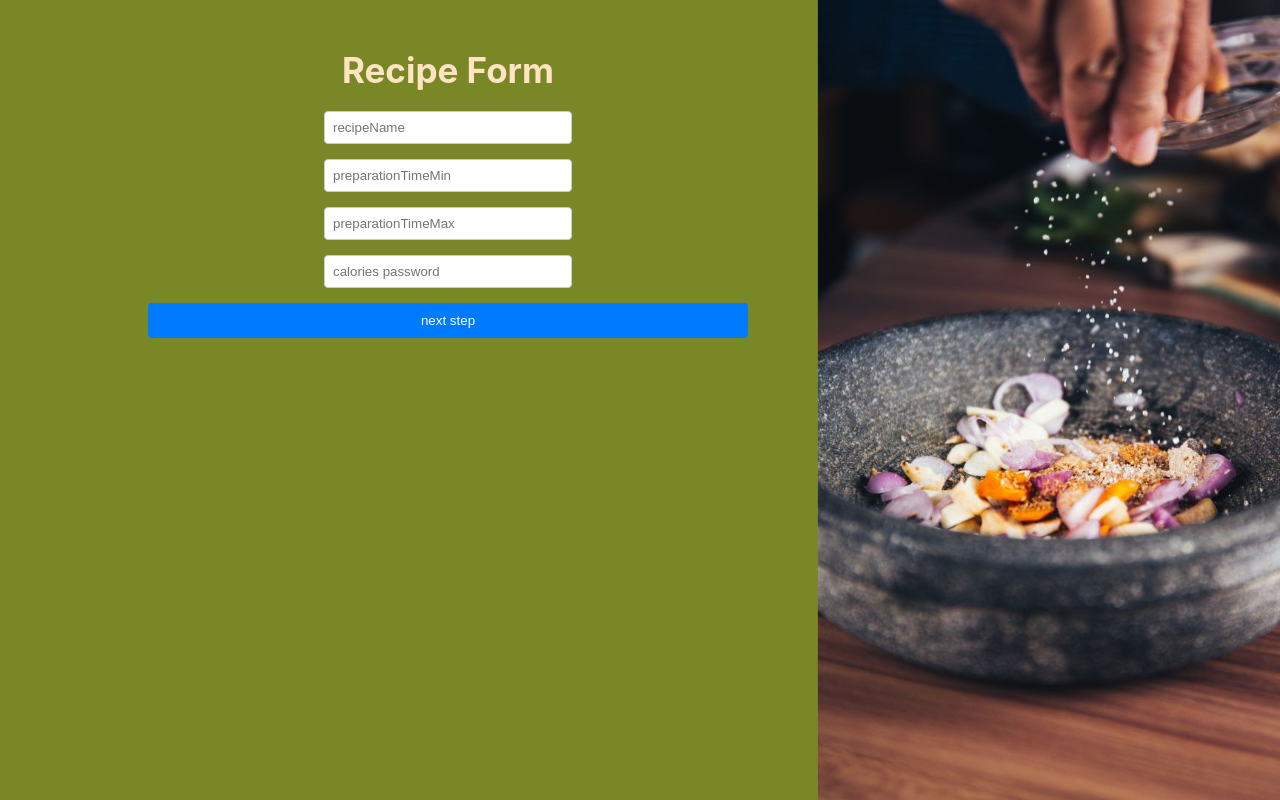
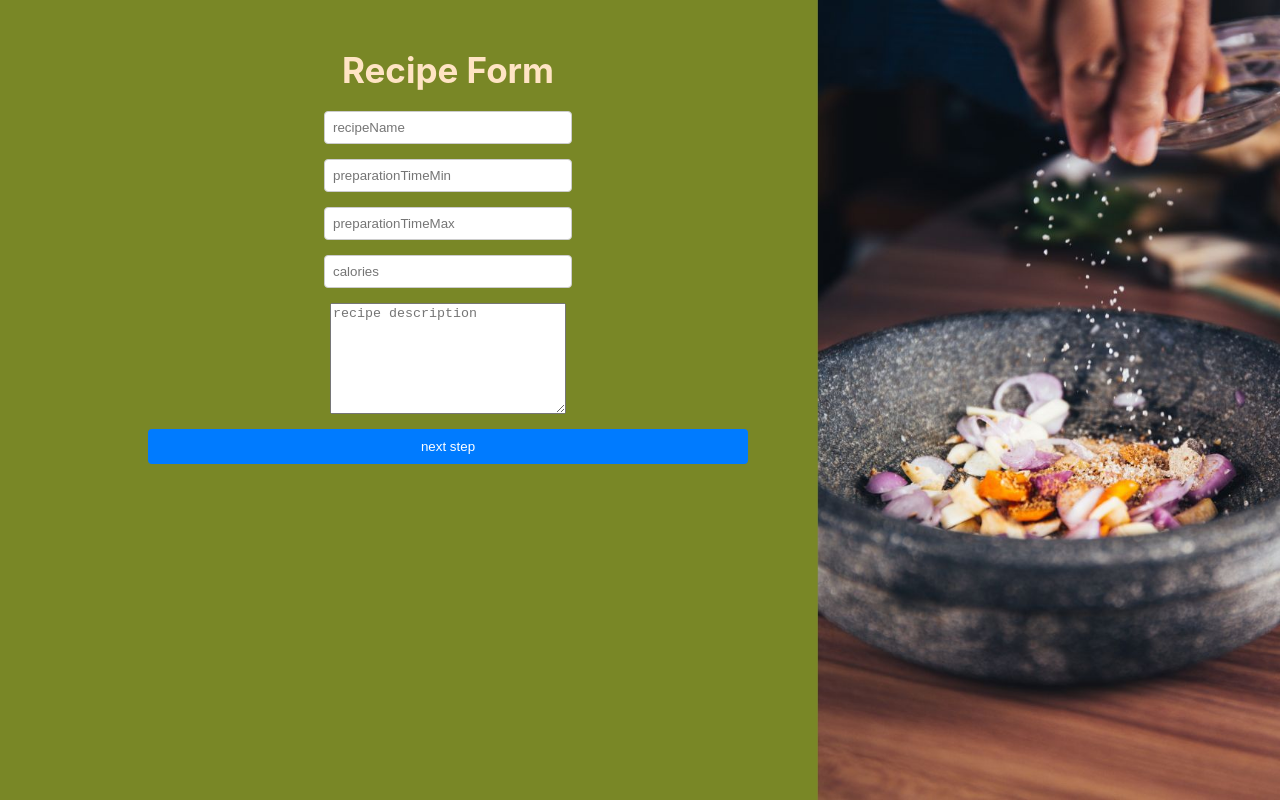
Before and after one commit to HLGitHuber/RecipeHub-Front, a React (Create React App) app in the folder recipe-hub-front/: page /add-recipe in a window 1280 px wide. Built offline with nearby package versions, Linux system fonts and the light colour scheme.

Commit message:
add-recipe first step architecture corrected

```diff
--- a/recipe-hub-front/src/components/RecipeForm.js
+++ b/recipe-hub-front/src/components/RecipeForm.js
@@ -12,13 +12,15 @@ const RecipeForm = () => {
     preparationTimeMin: '',
     preparationTimeMax: '',
     calories: '',
+    recipeText: '',
   });
 
   const [errors, setErrors] = useState({
-    UserName: '',
-    email: '',
-    password: '',
-    confirmPassword: '',
+    recipeName: '',
+    empreparationTimeMinail: '',
+    preparationTimeMax: '',
+    calories: '',
+    recipeText: '',
   });
 
   const handleChange = (e) => {
@@ -48,6 +50,12 @@ const RecipeForm = () => {
     }
     if (!formData.calories) {
       newErrors.calories = 'Calories are required.';
+    }
+    if (!formData.recipeText) {
+      newErrors.recipeText = 'Recipe description is required.';
+    }
+    if (formData.recipeText.length<100) {
+      newErrors.recipeText = 'Recipe description has to consist of at least 100 signs.';
     }
 
 
@@ -116,9 +124,22 @@ const RecipeForm = () => {
             className='input'
             type="number"
             name="calories"
-            placeholder="calories password"
+            placeholder="calories"
             value={formData.calories}
             onChange={handleChange}
+          />
+        </div>
+        <div>
+        <span className="error">{errors.recipeText}</span>
+          <textarea
+            className='input'
+            type="text"
+            name="recipeText"
+            placeholder="recipe description"
+            value={formData.recipeText}
+            onChange={handleChange}
+            rows="7"
+            cols="70"
           />
         </div>
         <button type="submit">next step</button>
```
